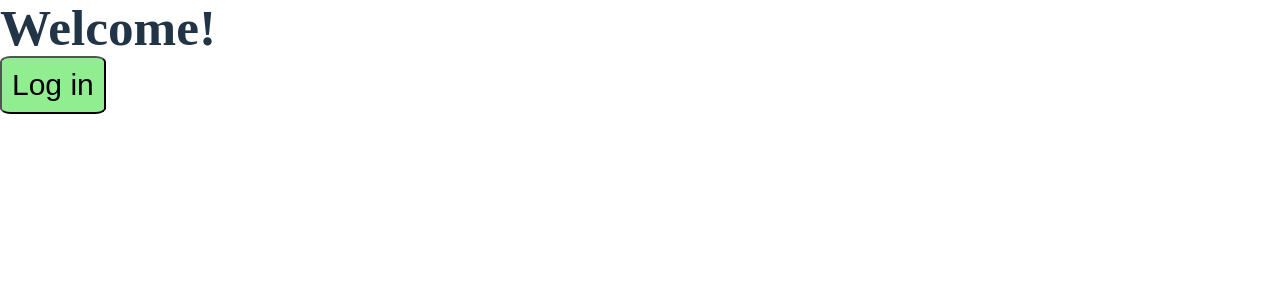
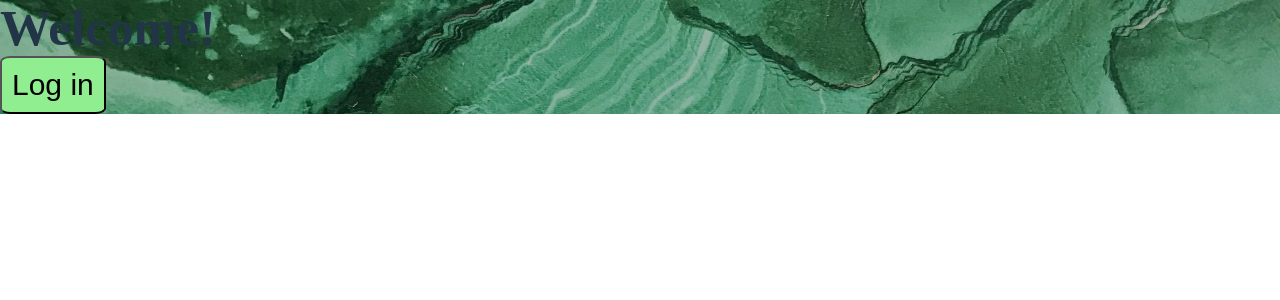
Before and after one commit to justinespinal/environmental-education, a React (Vite) app: page / in a window 1280 px wide. Shown: the top 300 px of the page. Built offline with nearby package versions, Linux system fonts and the light colour scheme.

Commit message:
green home

```diff
--- a/src/Home.jsx
+++ b/src/Home.jsx
@@ -15,7 +15,13 @@ const Home = ({ username, loggedIn, setLoggedIn }) => {
 
   return (
     <>
-      <div>
+      <div
+        style={{
+          backgroundImage: `url("../img/green.svg")`,
+          backgroundRepeat: "no-repeat",
+          backgroundSize: "cover",
+        }}
+      >
         <h1>Welcome!</h1>
         <div className="buttonContainer">
           <input
```
Also changed, not shown: img/green.svg (added).
